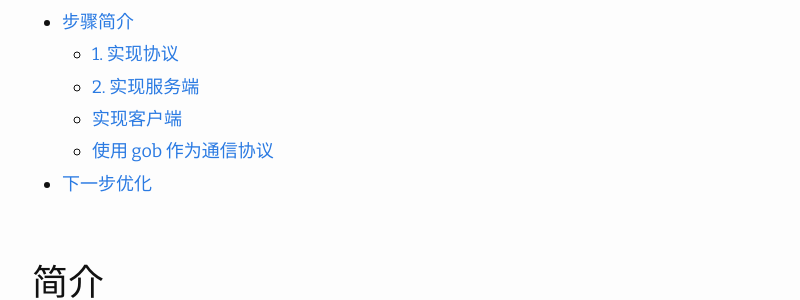
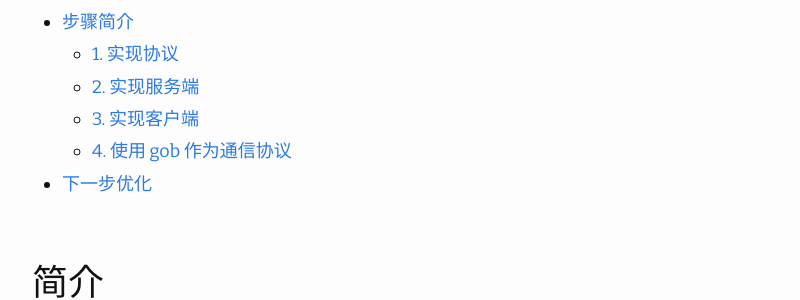
Before and after one commit to imageslr/blog, a Jekyll site: the page built from _posts/2019-11-18-go-chatroom.md, in a window 1280 px wide and 900 px high. Shown: the part 361-661 px from the top of the window, without its empty margins (238-1038 px from the left). Built offline with Jekyll 4.4.1, drawn with Linux system fonts in a browser that asks for light colours; nearby versions of some CDN libraries; some of the changed text lies outside the part shown.

Commit message:
update post
Change-Id: Id338849a8aa124ed5ba220f6dbbb610199e7cb0f

````diff
--- a/_posts/2019-11-18-go-chatroom.md
+++ b/_posts/2019-11-18-go-chatroom.md
@@ -97,7 +97,7 @@ git checkout v1-protocol-reader-writer
 
 `server/server.go` 将服务端的行为定义为一个接口，`server/tcp_server.go` 为相应的实现。
 
-### 实现客户端
+### 3. 实现客户端
 运行：
 ```
 git checkout v2-server-implementation
@@ -105,7 +105,7 @@ git checkout v2-server-implementation
 
 在这一步我们要实现客户端。客户端其实比较简单，只需要连接到服务端，然后向服务端发送消息或接收服务端的消息。这部分的工作主要在于 UI 的实现，不过我没有单独抽离它。感兴趣的读者可以查看 [tui/](https://github.com/imageslr/go-chat-server-practice/tree/master/tui) 目录下的源码。
 
-### 使用 gob 作为通信协议
+### 4. 使用 gob 作为通信协议
 运行：
 ```
 git checkout v3-client-implementation
````
